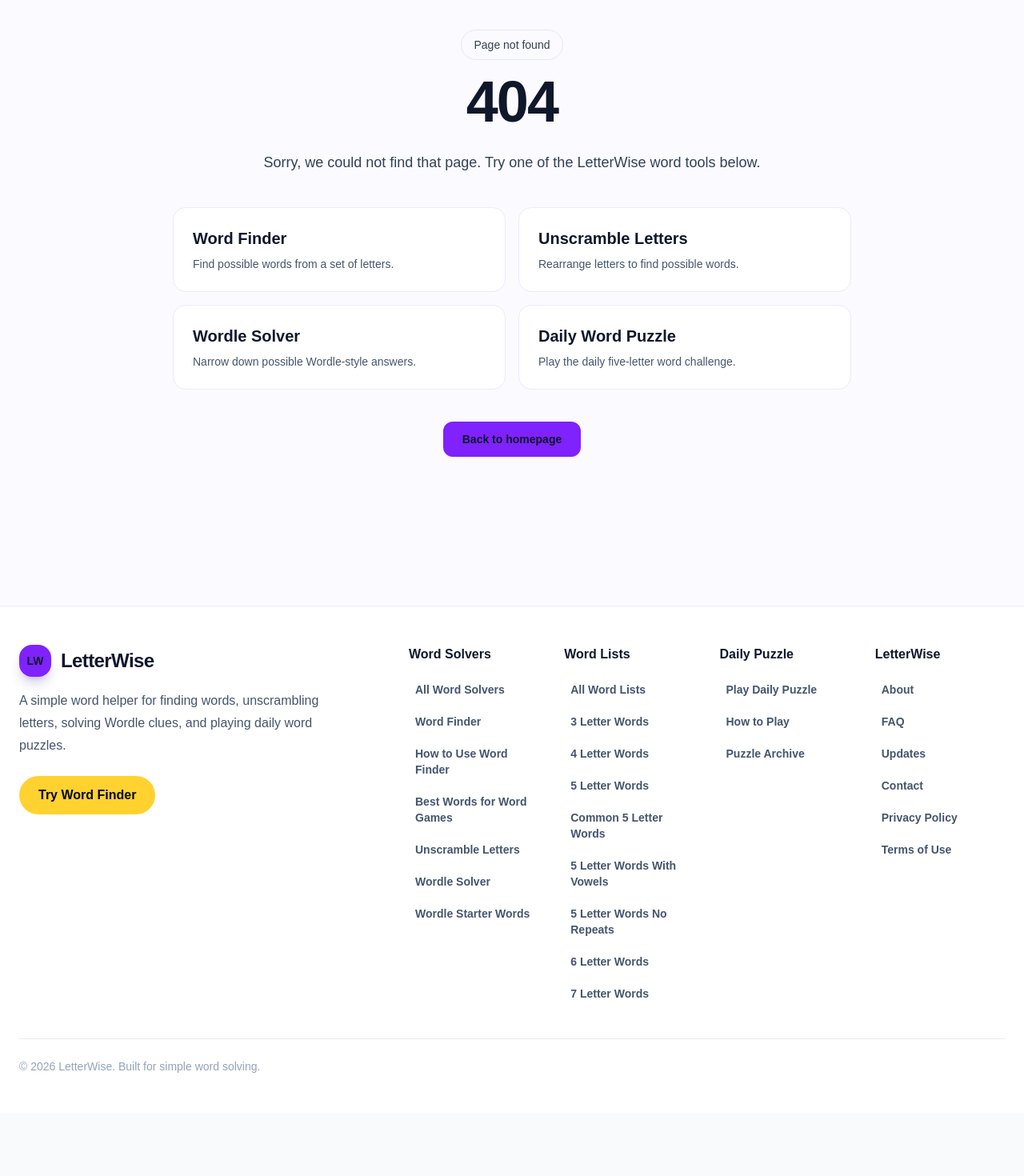
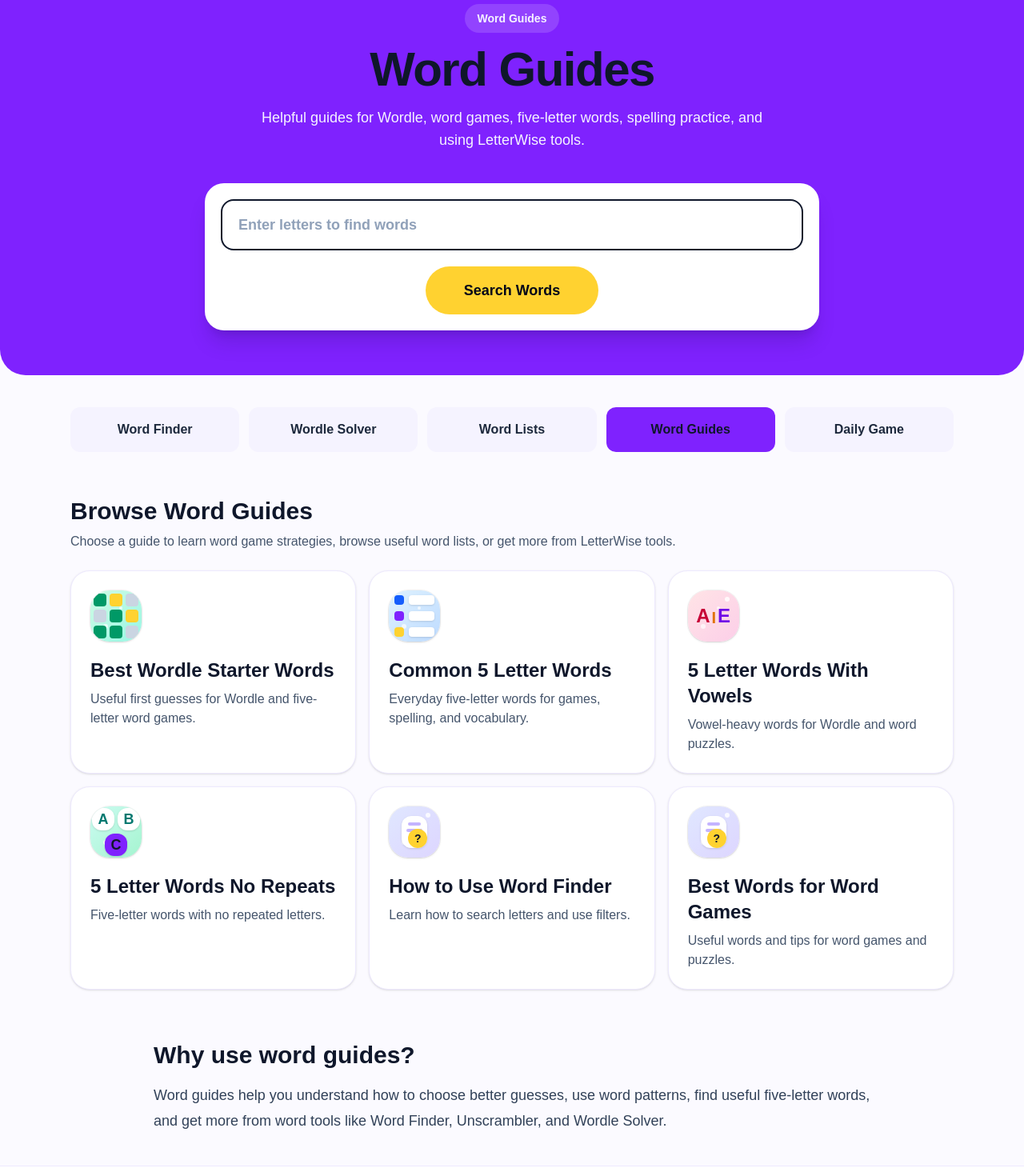
Before and after one commit to LetterWise/letterwise, a Next.js app: page /word-guides in a window 1280 px wide. Before the commit this address had no page. Shown: the part 120-1590 px from the top of the page at 80% size. Before the commit the page ends 1511 px from the top, so only its background shows below. Built offline with nearby package versions, Linux system fonts and the light colour scheme.

Commit message:
Add word guides hub page

```diff
--- a/app/sitemap.ts
+++ b/app/sitemap.ts
@@ -18,6 +18,7 @@
   "/wordle-solver",
   "/wordle-starter-words",
   "/word-lists",
+  "/word-guides",
   "/3-letter-words",
   "/4-letter-words",
   "/5-letter-words",
--- /dev/null
+++ b/app/word-guides/page.tsx
@@ -0,0 +1,160 @@
+import ToolIcon from "@/components/ToolIcon";
+
+export const metadata = {
+  title: "Word Guides | LetterWise",
+  description:
+    "Browse LetterWise word guides for Wordle, word games, five-letter words, vowels, starter words, and word finder tips.",
+};
+
+const guides = [
+  {
+    href: "/wordle-starter-words",
+    title: "Best Wordle Starter Words",
+    description: "Useful first guesses for Wordle and five-letter word games.",
+    icon: "wordle",
+  },
+  {
+    href: "/common-5-letter-words",
+    title: "Common 5 Letter Words",
+    description: "Everyday five-letter words for games, spelling, and vocabulary.",
+    icon: "lists",
+  },
+  {
+    href: "/5-letter-words-with-vowels",
+    title: "5 Letter Words With Vowels",
+    description: "Vowel-heavy words for Wordle and word puzzles.",
+    icon: "vowels",
+  },
+  {
+    href: "/5-letter-words-no-repeats",
+    title: "5 Letter Words No Repeats",
+    description: "Five-letter words with no repeated letters.",
+    icon: "repeat",
+  },
+  {
+    href: "/how-to-use-word-finder",
+    title: "How to Use Word Finder",
+    description: "Learn how to search letters and use filters.",
+    icon: "guide",
+  },
+  {
+    href: "/best-words-for-word-games",
+    title: "Best Words for Word Games",
+    description: "Useful words and tips for word games and puzzles.",
+    icon: "guide",
+  },
+];
+
+export default function WordGuidesPage() {
+  return (
+    <main className="min-h-screen bg-[#fbfaff] text-slate-900">
+      <section className="rounded-b-[2rem] bg-violet-600 px-6 pb-14 pt-12 text-white">
+        <div className="mx-auto max-w-5xl text-center">
+          <p className="mb-4 inline-block rounded-full bg-white/15 px-4 py-2 text-sm font-bold text-violet-50">
+            Word Guides
+          </p>
+
+          <h1 className="text-5xl font-black tracking-tight sm:text-6xl">
+            Word Guides
+          </h1>
+
+          <p className="mx-auto mt-4 max-w-2xl text-lg font-medium text-violet-50">
+            Helpful guides for Wordle, word games, five-letter words, spelling
+            practice, and using LetterWise tools.
+          </p>
+
+          <form
+            action="/word-finder"
+            className="mx-auto mt-10 max-w-3xl rounded-3xl bg-white p-5 shadow-xl shadow-violet-950/20"
+          >
+            <div className="rounded-2xl border-2 border-slate-900 bg-white px-5 py-4 text-left">
+              <label htmlFor="letters" className="sr-only">
+                Enter letters
+              </label>
+
+              <input
+                id="letters"
+                name="letters"
+                placeholder="Enter letters to find words"
+                className="w-full bg-transparent text-lg font-semibold text-slate-900 outline-none placeholder:text-slate-400"
+              />
+            </div>
+
+            <button
+              type="submit"
+              className="mt-5 rounded-full bg-amber-300 px-12 py-4 text-lg font-black text-slate-950 hover:bg-amber-200"
+            >
+              Search Words
+            </button>
+          </form>
+        </div>
+      </section>
+
+      <section className="mx-auto max-w-6xl px-6 py-10">
+        <div className="grid gap-3 sm:grid-cols-5">
+          <a href="/word-finder" className="rounded-xl bg-violet-50 px-5 py-4 text-center font-black text-slate-800 hover:bg-violet-100">
+            Word Finder
+          </a>
+          <a href="/wordle-solver" className="rounded-xl bg-violet-50 px-5 py-4 text-center font-black text-slate-800 hover:bg-violet-100">
+            Wordle Solver
+          </a>
+          <a href="/word-lists" className="rounded-xl bg-violet-50 px-5 py-4 text-center font-black text-slate-800 hover:bg-violet-100">
+            Word Lists
+          </a>
+          <a href="/word-guides" className="rounded-xl bg-violet-600 px-5 py-4 text-center font-black text-white hover:bg-violet-700">
+            Word Guides
+          </a>
+          <a href="/daily-word-puzzle" className="rounded-xl bg-violet-50 px-5 py-4 text-center font-black text-slate-800 hover:bg-violet-100">
+            Daily Game
+          </a>
+        </div>
+
+        <section className="mt-14">
+          <h2 className="text-3xl font-black">Browse Word Guides</h2>
+          <p className="mt-2 text-slate-600">
+            Choose a guide to learn word game strategies, browse useful word
+            lists, or get more from LetterWise tools.
+          </p>
+
+          <div className="mt-6 grid gap-4 md:grid-cols-2 lg:grid-cols-3">
+            {guides.map((guide) => (
+              <a
+                key={guide.href}
+                href={guide.href}
+                className="rounded-3xl border border-violet-100 bg-white p-6 shadow-sm transition hover:-translate-y-0.5 hover:border-violet-300 hover:bg-violet-50 hover:shadow-md"
+              >
+                <div className="mb-5">
+                  <ToolIcon
+                    type={
+                      guide.icon as
+                        | "wordle"
+                        | "lists"
+                        | "vowels"
+                        | "repeat"
+                        | "guide"
+                    }
+                  />
+                </div>
+
+                <h3 className="text-2xl font-black">{guide.title}</h3>
+                <p className="mt-2 text-slate-600">{guide.description}</p>
+              </a>
+            ))}
+          </div>
+        </section>
+
+        <section className="mx-auto mt-16 max-w-4xl text-lg leading-8 text-slate-700">
+          <h2 className="text-3xl font-black text-slate-900">
+            Why use word guides?
+          </h2>
+
+          <p className="mt-4">
+            Word guides help you understand how to choose better guesses, use
+            word patterns, find useful five-letter words, and get more from word
+            tools like Word Finder, Unscrambler, and Wordle Solver.
+          </p>
+        </section>
+      </section>
+    </main>
+  );
+}
--- a/components/Footer.tsx
+++ b/components/Footer.tsx
@@ -15,6 +15,7 @@
     title: "Word Lists",
     links: [
       { href: "/word-lists", label: "All Word Lists" },
+      { href: "/word-guides", label: "Word Guides" },
       { href: "/3-letter-words", label: "3 Letter Words" },
       { href: "/4-letter-words", label: "4 Letter Words" },
       { href: "/5-letter-words", label: "5 Letter Words" },
```
